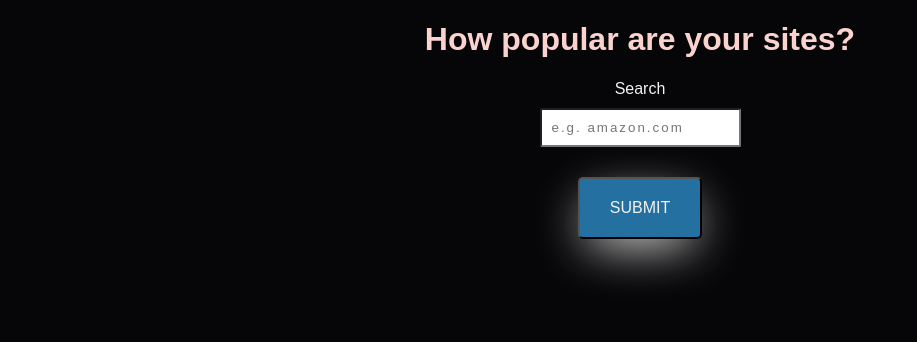
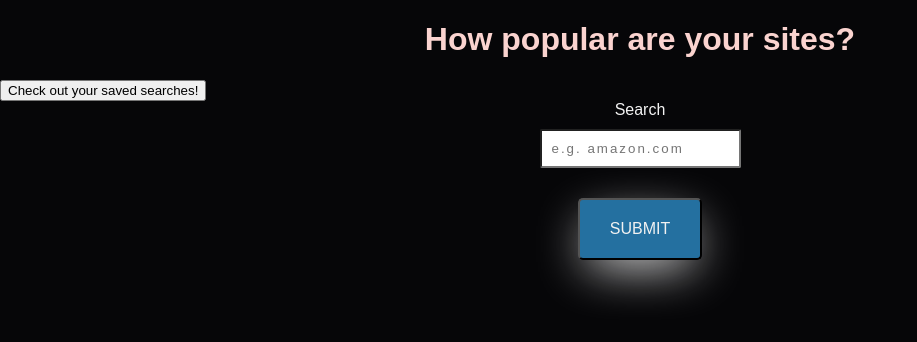
Before and after one commit to AlexaScott33/visit-rank, a React (Create React App) app: page / in a window 1280 px wide. Shown: the top 342 px of the page, without its empty margins (0-917 px from the left). Built offline with nearby package versions, Linux system fonts and the light colour scheme; no server answers.

Commit message:
adding toggle feature

```diff
--- a/src/components/App.js
+++ b/src/components/App.js
@@ -1,16 +1,19 @@
 import React, { Component } from 'react';
+import ToggledSaved from './ToggleSaved';
 import Form from './Form';
 
 import './App.css';
 
 class App extends Component {
   render() {
+    console.log('APP PROPS', this.props);
     return (
       <div>
         <header className="header-container">
           <h1>How popular are your sites?</h1>
         </header>
         <main>
+          <ToggledSaved />
           <Form />
         </main>
       </div>
--- /dev/null
+++ b/src/components/ToggleSaved.js
@@ -0,0 +1,14 @@
+import React, { Component } from 'react';
+
+class ToggleSaved extends Component {
+    render() {
+        return(
+            <div>
+                <button
+                onClick={() => console.log('need to toggle')}>Check out your saved searches!</button>
+            </div>
+        );
+    }
+}
+
+export default ToggleSaved;
```
